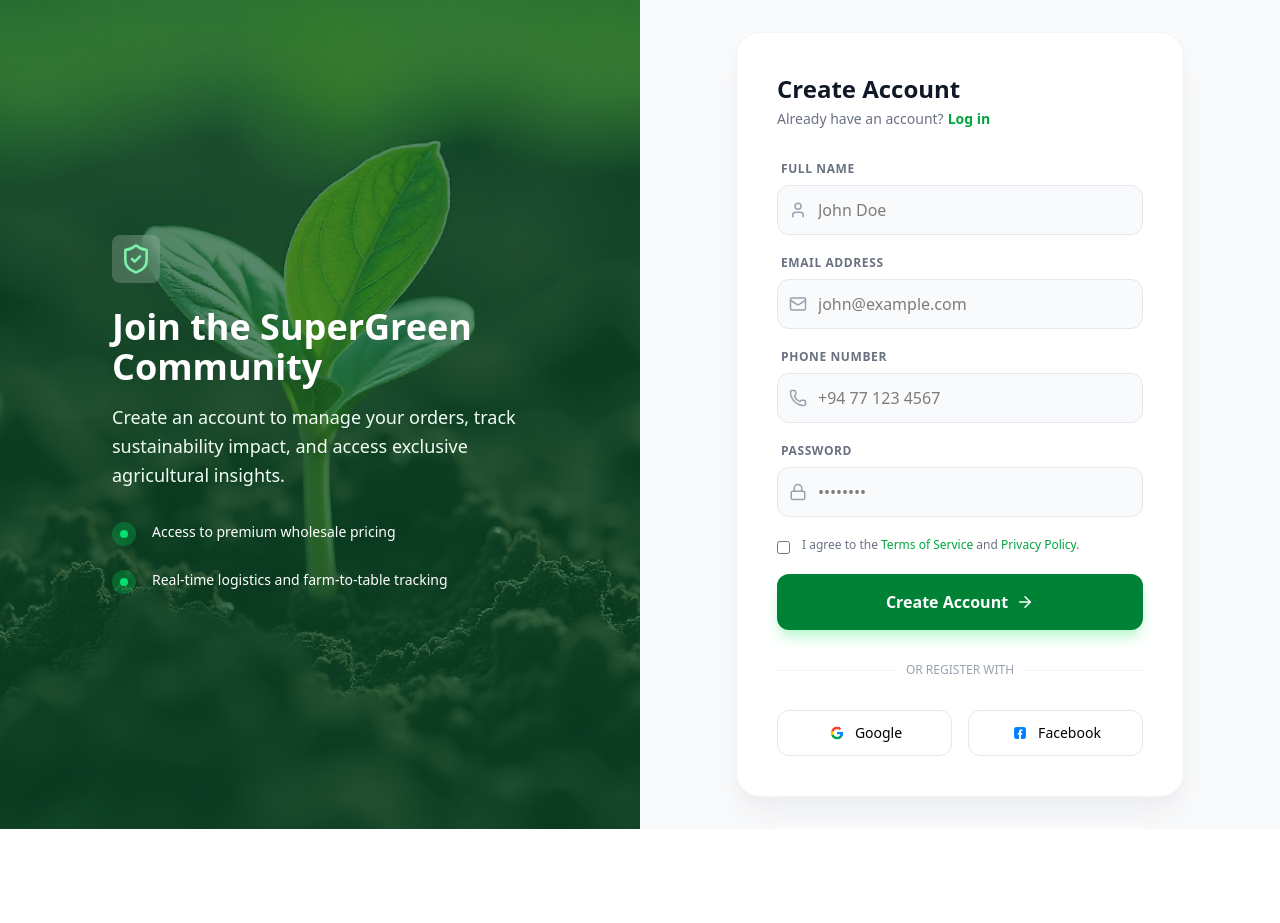
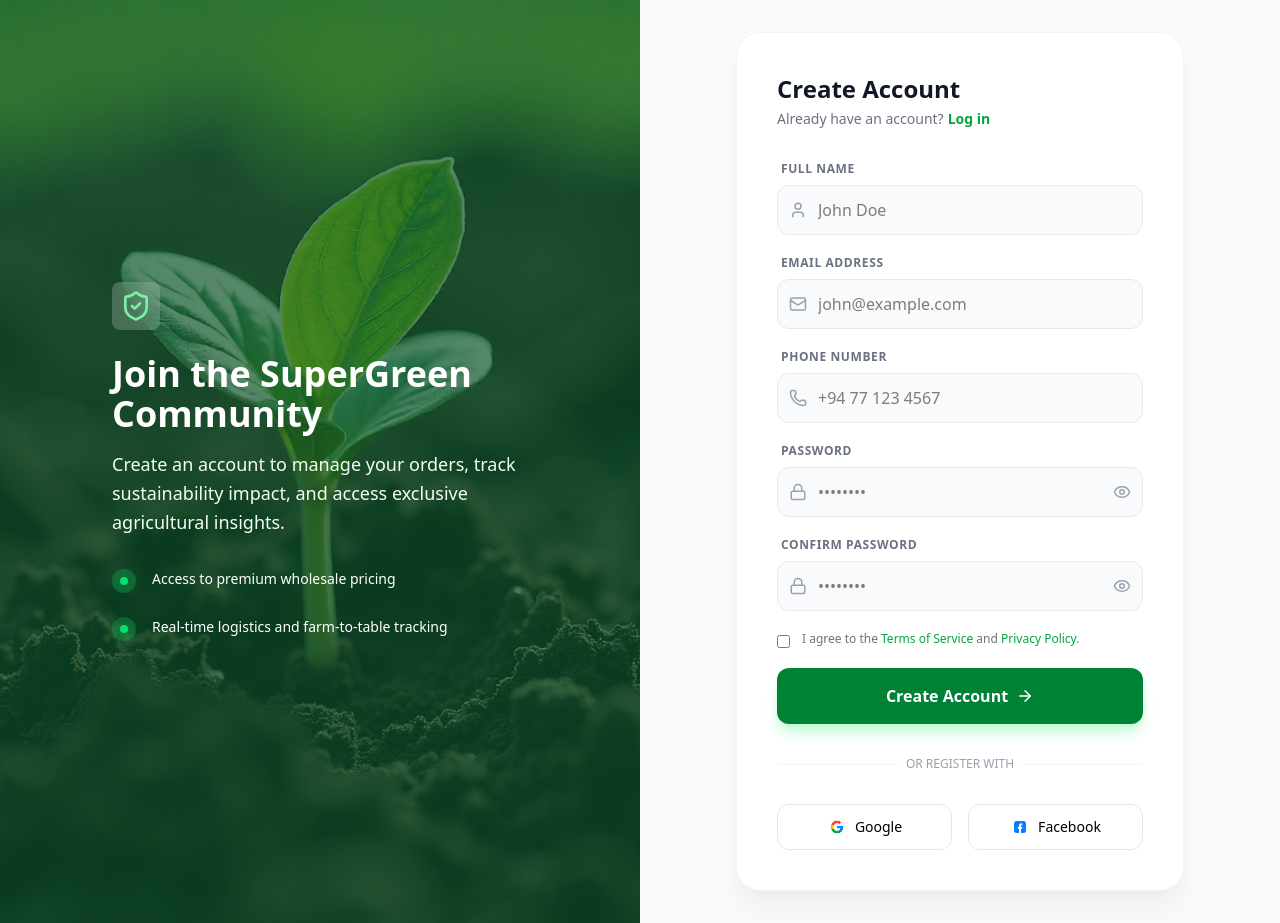
Before and after one commit to Super-Green-Plantation/Super-Green-Web, a Next.js app: page /auth/register in a window 1280 px wide. Before the commit the page ends 829 px from the top, so only its background shows below. Built offline with nearby package versions, Linux system fonts and the light colour scheme.

Commit message:
add validation with zod

```diff
--- a/app/(site)/contact/page.tsx
+++ b/app/(site)/contact/page.tsx
@@ -5,6 +5,15 @@ import Image from "next/image";
 import Link from "next/link";
 import { useState } from "react";
 import { toast } from "sonner";
+import { z } from "zod";
+
+const inquirySchema = z.object({
+  firstName: z.string().min(1, "First name is required"),
+  lastName: z.string().optional(),
+  email: z.string().email("Invalid email address").optional(),
+  phone: z.string().min(1, "Phone number is required"),
+  message: z.string().min(1, "Message is required"),
+});
 
 const ContactPage = () => {
   const [firstName, setFirstName] = useState("");
@@ -12,20 +21,43 @@ const ContactPage = () => {
   const [email, setEmail] = useState("");
   const [phone, setPhone] = useState("");
   const [message, setMessage] = useState("");
+
+  const [errors, setErrors] = useState<Record<string, string>>({});
+
   const handleSubmit = async (e: React.FormEvent<HTMLFormElement>) => {
     e.preventDefault();
 
+    // 1 Validate using Zod
+    const result = inquirySchema.safeParse({
+      firstName,
+      lastName,
+      email,
+      phone,
+      message,
+    });
+
+    // 2 If validation fails
+    if (!result.success) {
+      const fieldErrors: Record<string, string> = {};
+
+      result.error.issues.forEach((issue) => {
+        const fieldName = issue.path[0] as string;
+        fieldErrors[fieldName] = issue.message;
+      });
+
+      setErrors(fieldErrors);
+      return;
+    }
+
+    // 3 Clear errors if valid
+    setErrors({});
+
+    // 4 Submit to API
     try {
       const response = await fetch("/api/inquiry", {
         method: "POST",
         headers: { "Content-Type": "application/json" },
-        body: JSON.stringify({
-          firstName,
-          lastName,
-          email,
-          phone,
-          message,
-        }),
+        body: JSON.stringify(result.data), // ✅ validated data
       });
 
       if (response.ok) {
@@ -38,6 +70,7 @@ const ContactPage = () => {
       console.error(error);
     }
   };
+
   return (
     <div className="bg-gray-50 min-h-screen">
       {/* 1. Hero Section - Standardized to Estate/About style */}
@@ -180,24 +213,21 @@ const ContactPage = () => {
                   </label>
                   <input
                     type="text"
-                    id="firstName"
-                    name="firstName"
-                    required
                     className="block w-full py-3 px-4 border border-gray-300 rounded-lg shadow-sm focus:outline-none focus:ring-green-500 focus:border-green-500"
                     onChange={(e) => setFirstName(e.target.value)}
                   />
+                  {errors.firstName && (
+                    <p className="text-sm text-red-600 mt-1">
+                      {errors.firstName}
+                    </p>
+                  )}
                 </div>
                 <div>
-                  <label
-                    htmlFor="lastName"
-                    className="block text-sm font-medium text-gray-700 mb-1"
-                  >
+                  <label className="block text-sm font-medium text-gray-700 mb-1">
                     Last Name
                   </label>
                   <input
                     type="text"
-                    id="lastName"
-                    name="lastName"
                     onChange={(e) => setLastName(e.target.value)}
                     className="block w-full py-3 px-4 border border-gray-300 rounded-lg shadow-sm focus:outline-none focus:ring-green-500 focus:border-green-500"
                   />
@@ -213,28 +243,26 @@ const ContactPage = () => {
                 </label>
                 <input
                   type="email"
-                  id="email"
-                  name="email"
                   onChange={(e) => setEmail(e.target.value)}
                   className="block w-full py-3 px-4 border border-gray-300 rounded-lg shadow-sm focus:outline-none focus:ring-green-500 focus:border-green-500"
                 />
+                {errors.email && (
+                  <p className="text-sm text-red-600 mt-1">{errors.email}</p>
+                )}
               </div>
 
               <div>
-                <label
-                  htmlFor="phone"
-                  className="block text-sm font-medium text-gray-700 mb-1"
-                >
+                <label className="block text-sm font-medium text-gray-700 mb-1">
                   Phone Number
                 </label>
                 <input
                   type="tel"
-                  id="phone"
-                  name="phone"
-                  required
                   onChange={(e) => setPhone(e.target.value)}
                   className="block w-full py-3 px-4 border border-gray-300 rounded-lg shadow-sm focus:outline-none focus:ring-green-500 focus:border-green-500"
                 />
+                {errors.phone && (
+                  <p className="text-sm text-red-600 mt-1">{errors.phone}</p>
+                )}
               </div>
 
               <div>
@@ -248,10 +276,12 @@ const ContactPage = () => {
                   id="message"
                   name="message"
                   rows={4}
-                  required
                   onChange={(e) => setMessage(e.target.value)}
                   className="block w-full py-3 px-4 border border-gray-300 rounded-lg shadow-sm focus:outline-none focus:ring-green-500 focus:border-green-500 resize-none"
                 ></textarea>
+                {errors.message && (
+                  <p className="text-sm text-red-600 mt-1">{errors.message}</p>
+                )}
               </div>
 
               <button
--- a/app/auth/register/page.tsx
+++ b/app/auth/register/page.tsx
@@ -1,17 +1,46 @@
 "use client";
 
-import { ArrowRight, Lock, Mail, Phone, ShieldCheck, User } from "lucide-react";
+import {
+  ArrowRight,
+  Eye,
+  EyeOff,
+  Lock,
+  Mail,
+  Phone,
+  ShieldCheck,
+  User,
+} from "lucide-react";
 import Image from "next/image";
 import Link from "next/link";
 import { useRouter } from "next/navigation";
 import { useState } from "react";
 import { toast } from "sonner";
+import { z } from "zod";
+
+const registerSchema = z
+  .object({
+    fullName: z.string().min(1, "Full name is required"),
+    email: z.string().email("Invalid email address"),
+    phone: z.string().min(10, "Phone number must be at least 10 digits"),
+    password: z.string().min(6, "Password must be at least 6 characters"),
+    confirmPassword: z.string(),
+  })
+  .refine((data) => data.password === data.confirmPassword, {
+    message: "Passwords do not match",
+    path: ["confirmPassword"],
+  });
 
 const RegisterPage = () => {
   const [full_name, setFullName] = useState("");
   const [email, setEmail] = useState("");
   const [phone, setPhone] = useState("");
   const [password, setPassword] = useState("");
+  const [confirmPassword, setConfirmPassword] = useState("");
+
+  const [errors, setErrors] = useState<Record<string, string>>({});
+
+  const [showPassword, setShowPassword] = useState(false);
+  const [showConfirmPassword, setShowConfirmPassword] = useState(false);
 
   const first_name = full_name.split(" ")[0] || "";
   const last_name = full_name.split(" ")[1] || "";
@@ -19,9 +48,30 @@ const RegisterPage = () => {
   const router = useRouter();
 
   async function register(data: any) {
-  try {
     data.e.preventDefault(); // prevents page refresh
 
+    const result = registerSchema.safeParse({
+      fullName: data.first_name + " " + data.last_name,
+      email: data.email,
+      phone: data.phone,
+      password: data.password,
+      confirmPassword: data.confirmPassword,
+    });
+
+    if (!result.success) {
+      const fieldErrors: Record<string, string> = {};
+
+      result.error.issues.forEach((issue) => {
+        const fieldName = issue.path[0] as string;
+        fieldErrors[fieldName] = issue.message;
+      });
+
+      setErrors(fieldErrors);
+      return;
+    }
+
+    setErrors({});
+    try {
       const response = await fetch("/api/register", {
         method: "POST",
         headers: { "Content-Type": "application/json" },
@@ -36,7 +86,7 @@ const RegisterPage = () => {
 
       if (response.ok) {
         toast.success("Registered successfully!");
-      router.push('/auth/login');
+        router.push("/auth/login");
       } else {
         toast.error("Registration failed!");
       }
@@ -45,7 +95,6 @@ const RegisterPage = () => {
       console.error(error);
     }
   }
-
 
   return (
     <div className="min-h-screen w-screen grid grid-cols-1 lg:grid-cols-2">
@@ -115,8 +164,11 @@ const RegisterPage = () => {
               </p>
             </div>
 
-            <form className="space-y-5"
-            onSubmit={(e)=>register({ e,first_name, last_name, email, phone, password })}
+            <form
+              className="space-y-5"
+              onSubmit={(e) =>
+                register({ e, first_name, last_name, email, phone, password, confirmPassword })
+              }
             >
               {/* Full Name */}
               <div>
@@ -132,9 +184,13 @@ const RegisterPage = () => {
                     type="text"
                     placeholder="John Doe"
                     className="w-full pl-10 pr-4 py-3 bg-gray-50 border border-gray-200 rounded-xl focus:ring-2 focus:ring-green-500 focus:border-transparent outline-none transition-all"
-                    required
                     onChange={(e) => setFullName(e.target.value)}
                   />
+                  {errors.fullName && (
+                    <p className="text-sm text-red-600 mt-1">
+                      {errors.fullName}
+                    </p>
+                  )}
                 </div>
               </div>
 
@@ -152,9 +208,11 @@ const RegisterPage = () => {
                     type="email"
                     placeholder="john@example.com"
                     className="w-full pl-10 pr-4 py-3 bg-gray-50 border border-gray-200 rounded-xl focus:ring-2 focus:ring-green-500 focus:border-transparent outline-none transition-all"
-                    required
                     onChange={(e) => setEmail(e.target.value)}
                   />
+                  {errors.email && (
+                    <p className="text-sm text-red-600 mt-1">{errors.email}</p>
+                  )}
                 </div>
               </div>
 
@@ -172,9 +230,11 @@ const RegisterPage = () => {
                     type="tel"
                     placeholder="+94 77 123 4567"
                     className="w-full pl-10 pr-4 py-3 bg-gray-50 border border-gray-200 rounded-xl focus:ring-2 focus:ring-green-500 focus:border-transparent outline-none transition-all"
-                    required
                     onChange={(e) => setPhone(e.target.value)}
                   />
+                  {errors.phone && (
+                    <p className="text-sm text-red-600 mt-1">{errors.phone}</p>
+                  )}
                 </div>
               </div>
 
@@ -189,14 +249,60 @@ const RegisterPage = () => {
                     size={18}
                   />
                   <input
-                    type="password"
+                    type={showPassword ? "text" : "password"} // Dynamic type
                     placeholder="••••••••"
-                    className="w-full pl-10 pr-4 py-3 bg-gray-50 border border-gray-200 rounded-xl focus:ring-2 focus:ring-green-500 focus:border-transparent outline-none transition-all"
-                    required
+                    className="w-full pl-10 pr-12 py-3 bg-gray-50 border border-gray-200 rounded-xl focus:ring-2 focus:ring-green-500 outline-none transition-all"
                     onChange={(e) => setPassword(e.target.value)}
                   />
+                  <button
+                    type="button" // Important: set type to button to prevent form submission
+                    onClick={() => setShowPassword(!showPassword)}
+                    className="absolute right-3 top-1/2 -translate-y-1/2 text-gray-400 hover:text-green-600 transition-colors"
+                  >
+                    {showPassword ? <EyeOff size={18} /> : <Eye size={18} />}
+                  </button>
                 </div>
               </div>
+
+              {errors.password && (
+                <p className="text-sm text-red-600 mt-1">{errors.password}</p>
+              )}
+
+              {/* Confirm Password */}
+              <div>
+                <label className="block text-xs font-semibold uppercase tracking-wider text-gray-500 mb-2 ml-1">
+                  Confirm Password
+                </label>
+                <div className="relative">
+                  <Lock
+                    className="absolute left-3 top-1/2 -translate-y-1/2 text-gray-400"
+                    size={18}
+                  />
+                  <input
+                    type={showConfirmPassword ? "text" : "password"} // Dynamic type
+                    placeholder="••••••••"
+                    className="w-full pl-10 pr-12 py-3 bg-gray-50 border border-gray-200 rounded-xl focus:ring-2 focus:ring-green-500 outline-none transition-all"
+                    onChange={(e) => setConfirmPassword(e.target.value)}
+                  />
+                  <button
+                    type="button"
+                    onClick={() => setShowConfirmPassword(!showConfirmPassword)}
+                    className="absolute right-3 top-1/2 -translate-y-1/2 text-gray-400 hover:text-green-600 transition-colors"
+                  >
+                    {showConfirmPassword ? (
+                      <EyeOff size={18} />
+                    ) : (
+                      <Eye size={18} />
+                    )}
+                  </button>
+                </div>
+              </div>
+
+              {errors.confirmPassword && (
+                <p className="text-sm text-red-600 mt-1">
+                  {errors.confirmPassword}
+                </p>
+              )}
 
               {/* Terms Checkbox */}
               <div className="flex items-start gap-3 mt-2">
@@ -232,7 +338,6 @@ const RegisterPage = () => {
               <button
                 type="submit"
                 className="w-full group bg-green-700 hover:bg-green-800 text-white font-bold py-4 rounded-xl shadow-lg shadow-green-200 transition-all flex items-center justify-center gap-2"
-
               >
                 Create Account
                 <ArrowRight
--- a/package.json
+++ b/package.json
@@ -26,7 +26,8 @@
     "react": "^18.3.1",
     "react-dom": "^18.3.1",
     "sonner": "^2.0.7",
-    "tailwind-merge": "^3.4.0"
+    "tailwind-merge": "^3.4.0",
+    "zod": "^4.2.1"
   },
   "devDependencies": {
     "@tailwindcss/postcss": "^4.1.18",
```
Also changed, not shown: app/api/inquiry/route.ts (+1 -7 lines), app/auth/login/page.tsx (+36 -4 lines), 1 other file (tests, documents, lock files or other folders). Lines whose indentation alone changed are shown as unchanged.
